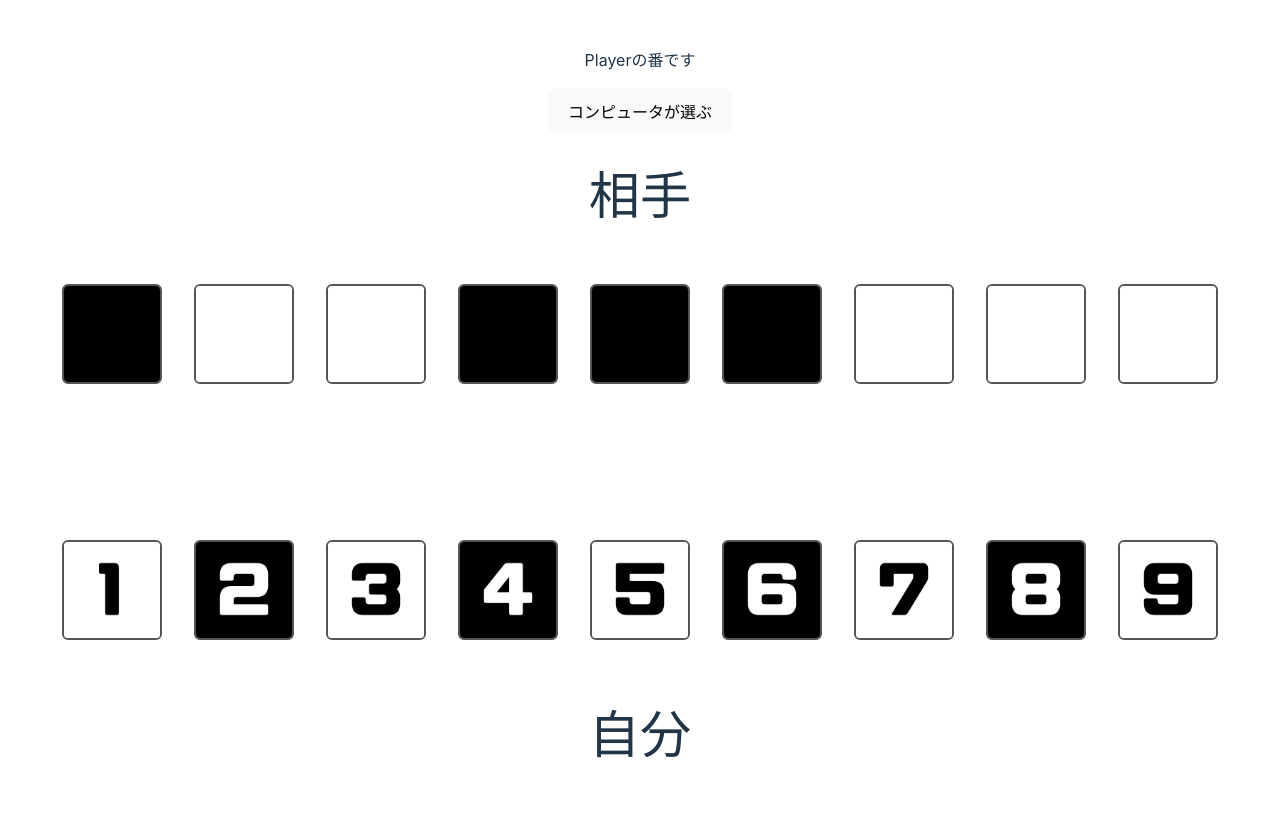
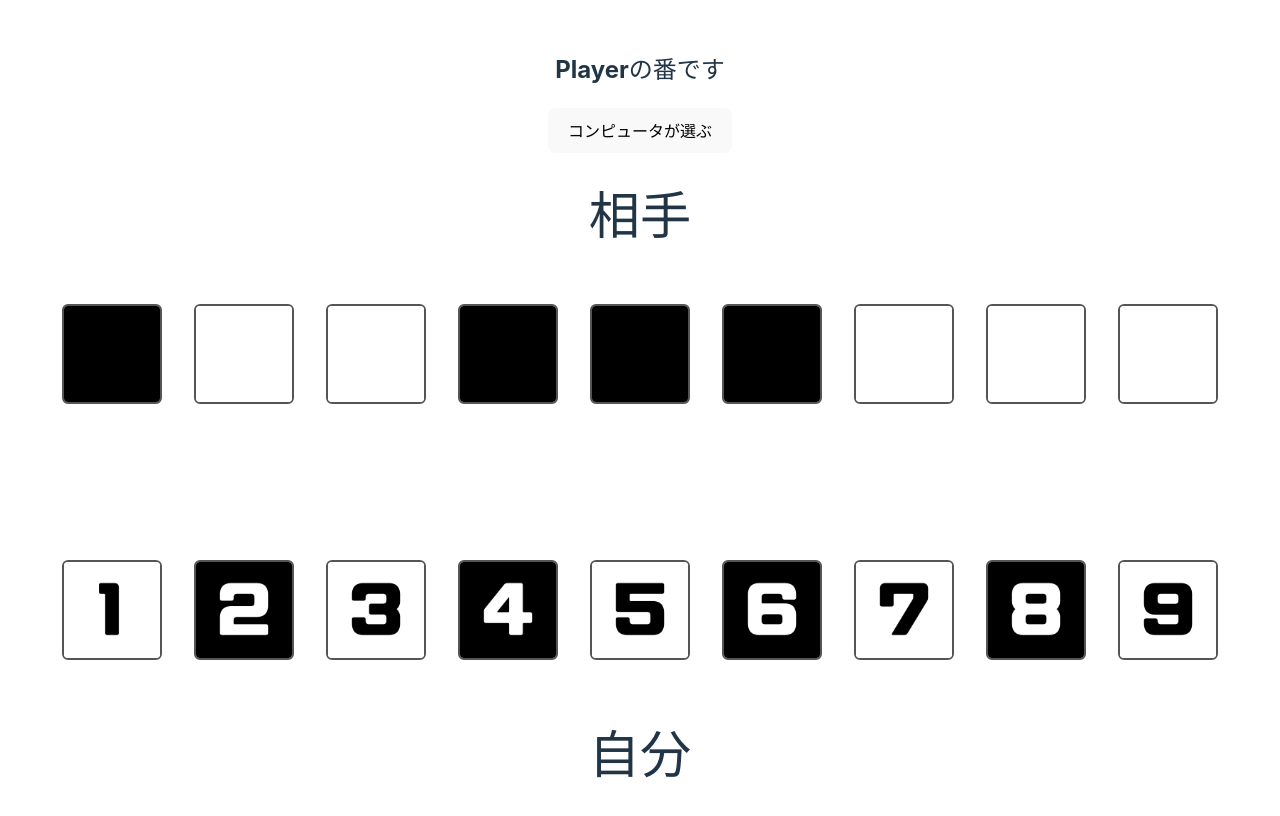
Before and after one commit to molkker/ku-ron-vscom, a React (Vite) app: page / in a window 1280 px wide. Shown: the top 816 px of the page. Built offline with nearby package versions, Linux system fonts and the light colour scheme.

Commit message:
文字を少し見やすくした

```diff
--- a/src/App.jsx
+++ b/src/App.jsx
@@ -167,9 +167,9 @@ function App() {
 
   return (
     <>
-    <p>{turnPlayer}の番です</p>
-    <p>{whichComSelect}</p>
-    <p>{winner}</p>
+    <h2>{turnPlayer}の番です</h2>
+    <h3>{whichComSelect}</h3>
+    <h3>{winner}</h3>
     <div>
       <button onClick={() => comHandle()}>コンピュータが選ぶ</button>
     </div>
```
